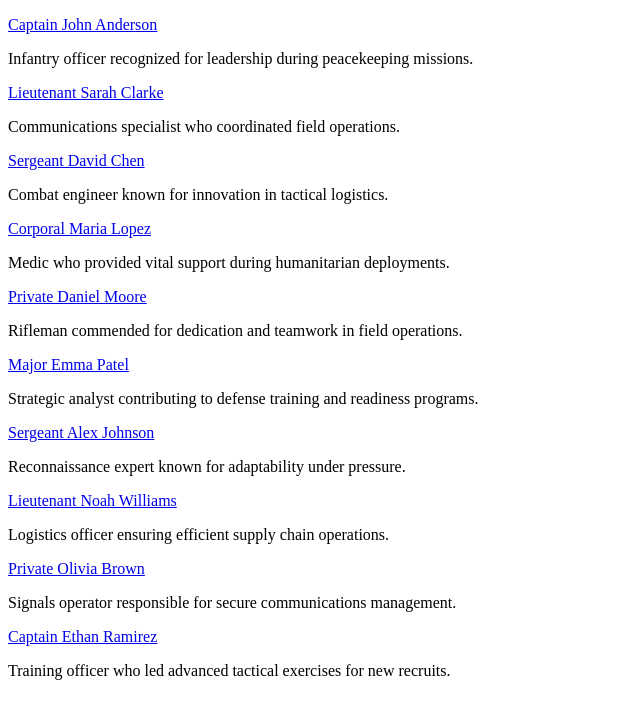
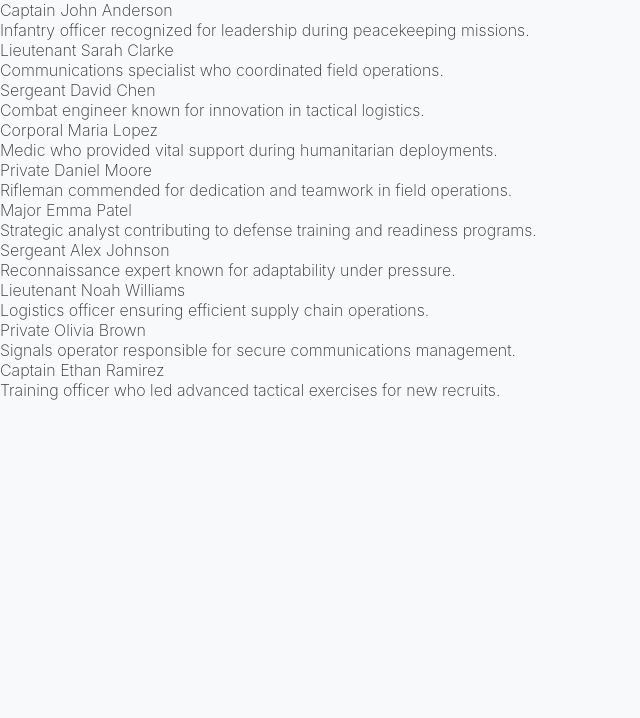
Before and after one commit to Brijsunil2/soldier-directory, a React (Vite) app: page / in a window 1280 px wide. Shown: the top 718 px of the page, without its empty margins (0-640 px from the left). Built offline with nearby package versions, Linux system fonts and the light colour scheme.

Commit message:
style(global): add basic styling to common elements

```diff
--- a/src/main.jsx
+++ b/src/main.jsx
@@ -1,6 +1,8 @@
 import { StrictMode } from 'react'
 import { createRoot } from 'react-dom/client'
 import App from './App.jsx'
+import './styles/colors.css';
+import './styles/global.css';
 
 createRoot(document.getElementById('root')).render(
   <StrictMode>
--- /dev/null
+++ b/src/styles/global.css
@@ -0,0 +1,95 @@
+* {
+  padding: 0;
+  margin: 0;
+}
+
+*, *::before, *::after {
+  box-sizing: border-box;
+}
+
+html {
+  scroll-behavior: smooth;
+  font-size: 16px;
+}
+
+.inter-font {
+  font-family: "Inter", serif;
+  font-optical-sizing: auto;
+  font-style: normal;
+}
+
+body {
+  background-color: var(--color-background);
+  font-family: "Inter", serif;
+}
+
+h1, h2, h3, h4, h5, h6, small, p, li, a {
+  color: var(--color-text);
+}
+
+h1 {
+  font-size: 2.5rem;
+}
+
+h2 {
+  font-size: 2rem;
+  font-weight: 600;
+}
+
+h3 {
+  font-size: 1.5rem;
+  font-weight: 500;
+}
+
+h4 {
+  font-size: 1.25rem;
+  font-weight: 400;
+}
+
+h5 {
+  font-size: 1rem;
+  font-weight: 400;
+}
+
+h6 {
+  font-size: 0.875rem;
+}
+
+p,
+li {
+  font-size: 1rem;
+  font-weight: 200;
+}
+
+a {
+  text-decoration: none;
+}
+
+small {
+  font-size: 0.75rem;
+}
+
+hr {
+  margin: 0.5rem 0;
+  width: 2rem;
+}
+
+.section-bottom-margin {
+  margin: 15rem 0;
+}
+
+img {
+  display: block;
+}
+
+/* .wrapper-width-md {
+  @media (min-width: map-get($breakpoints, "lg")) {
+    max-width: map-get($breakpoints, "md");
+  }
+}
+
+.wrapper-width-xl {
+  @media (min-width: map-get($breakpoints, "xxl")) {
+    max-width: map-get($breakpoints, "xl");
+  }
+} */
```
